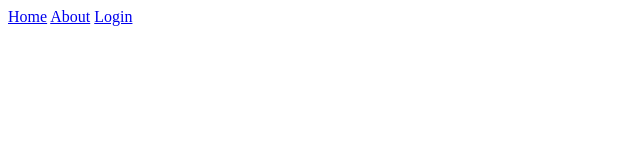
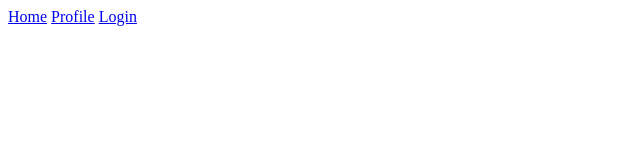
Before and after one commit to Aldrin1999/PROF-ELECT-WS101, a plain HTML site: page index.html in a window 1280 px wide. Shown: the full height of the page, 0-640 px from the left. Drawn offline with Linux system fonts and the light colour scheme.

Commit message:
Update index.html

```diff
--- a/index.html
+++ b/index.html
@@ -7,6 +7,6 @@
     <title>Web Page</title>
 </head>
 <body>
-    <a href="index.html">Home</a>     <a href="profile.html">About</a>     <a href="login.html">Login</a>
+    <a href="index.html">Home</a>     <a href="profile.html">Profile</a>     <a href="login.html">Login</a>
 </body>
 </html>
```
